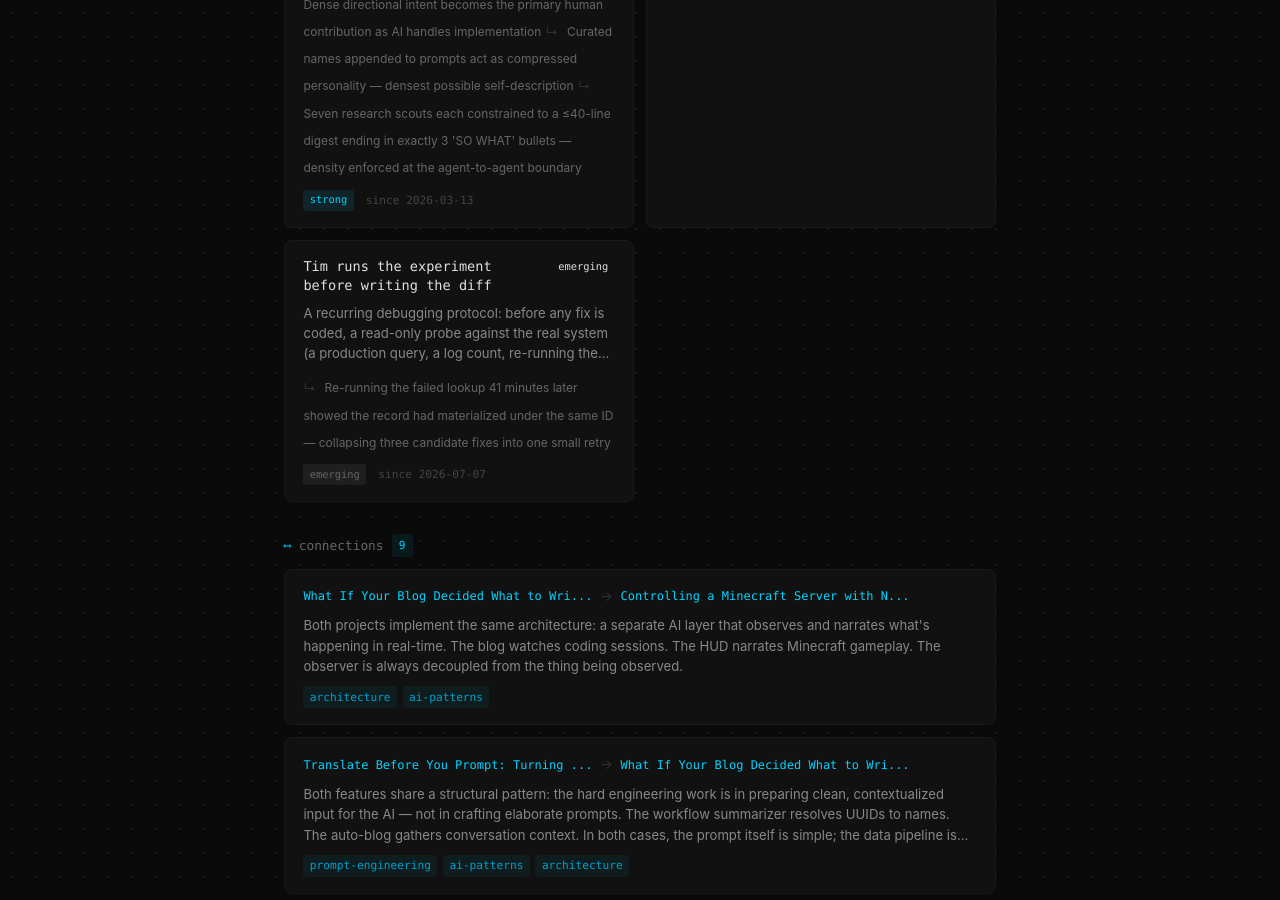
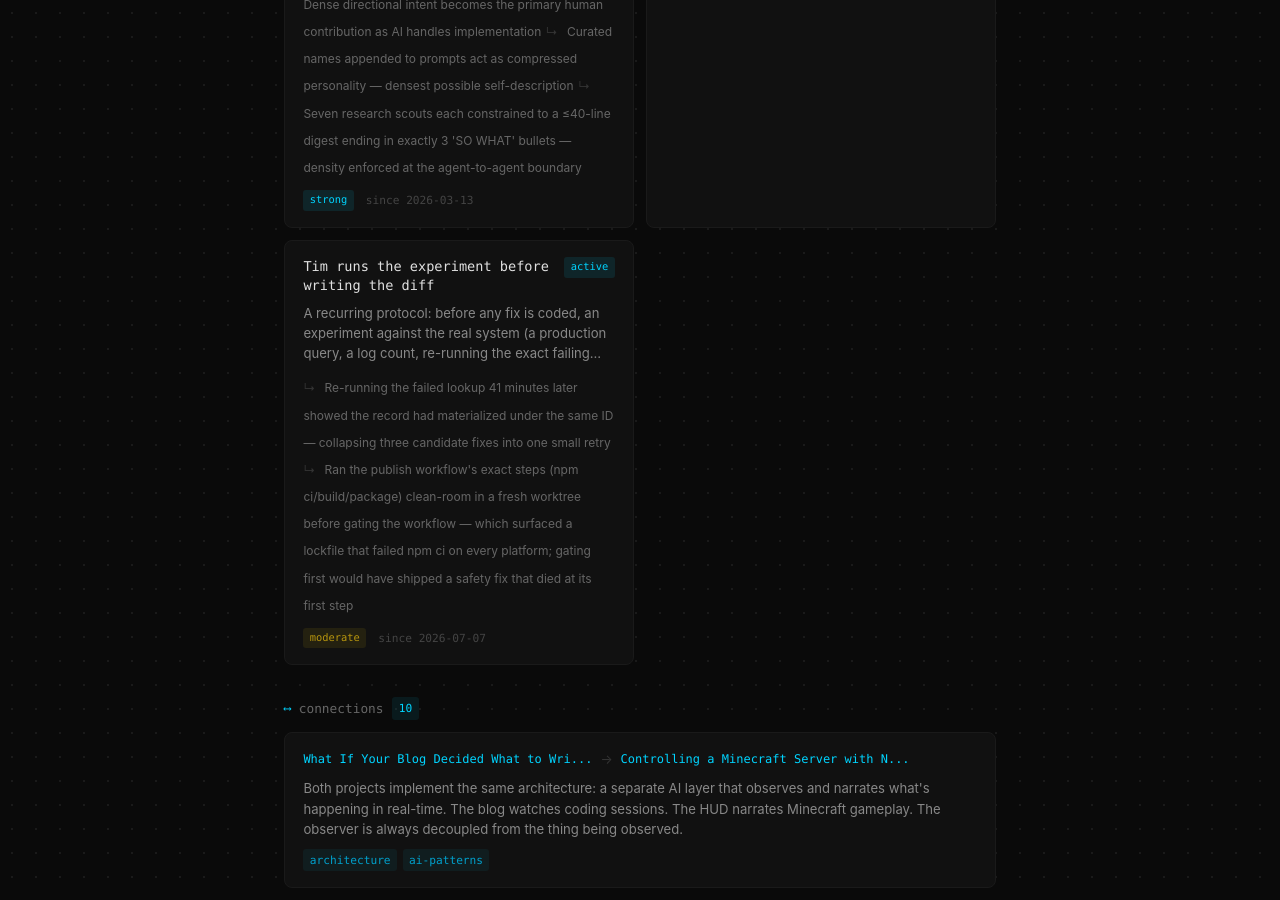
Before and after one commit to tijwelch/blog, a Jekyll site: the page built from index.md, in a window 1280 px wide and 900 px high, scrolled down 1295 px. Built offline with Jekyll 4.4.1, drawn with Linux system fonts in a browser that asks for light colours; some of the changed text lies outside the part shown.

Commit message:
Update insights

```diff
--- a/_data/insights.yml
+++ b/_data/insights.yml
@@ -89,14 +89,16 @@ threads:
 
   - id: probe-before-patch
     title: "Tim runs the experiment before writing the diff"
-    description: "A recurring debugging protocol: before any fix is coded, a read-only probe against the real system (a production query, a log count, re-running the exact failing lookup later) answers the one question that decides the fix's shape. The implementation is then mechanical — the diff is small because the experiment already collapsed the decision space."
-    status: emerging
+    description: "A recurring protocol: before any fix is coded, an experiment against the real system (a production query, a log count, re-running the exact failing lookup later, executing a workflow's exact steps clean-room) answers the one question that decides the fix's shape. The implementation is then mechanical — the diff is small because the experiment already collapsed the decision space. Now seen beyond debugging: it applies equally to hardening infrastructure, where probing first is what keeps the 'safety fix' from being dead on arrival."
+    status: active
     first_noticed: 2026-07-07
-    last_updated: 2026-07-07
+    last_updated: 2026-07-15
     evidence:
       - post: retry-policies-are-bets-about-time
         detail: "Re-running the failed lookup 41 minutes later showed the record had materialized under the same ID — collapsing three candidate fixes into one small retry"
-    strength: emerging
+      - post: the-pipeline-that-never-ran
+        detail: "Ran the publish workflow's exact steps (npm ci/build/package) clean-room in a fresh worktree before gating the workflow — which surfaced a lockfile that failed npm ci on every platform; gating first would have shipped a safety fix that died at its first step"
+    strength: moderate
 
 connections:
   - id: realtime-narration-pattern
@@ -163,6 +165,14 @@ connections:
     discovered: 2026-06-09
     tags: [agents, prompt-engineering, information-density, architecture]
 
+  - id: green-by-vacuity
+    title: "Green by vacuity — health inferred from silence"
+    from: the-pipeline-that-never-ran
+    to: retry-policies-are-bets-about-time
+    description: "Two consecutive posts, same failure topology: a system that looked healthy because the failing path emitted no signal. The retry bug hid behind a dashboard where the fast path kept winning; the release pipeline rotted unnoticed because a dispatch-only workflow is never exercised — wrong package manager, unset secrets, and an un-installable lockfile all invisible until someone finally reached for it. In both cases absence of failure signals was read as health when it was actually absence of execution. The shared audit question: when did this last actually run for the case that matters?"
+    discovered: 2026-07-15
+    tags: [reliability, observability, ci, silent-failure]
+
   - id: identity-as-compressed-context
     title: "Your follow list is a lossy compression of your identity"
     from: the-personality-fingerprint
```
